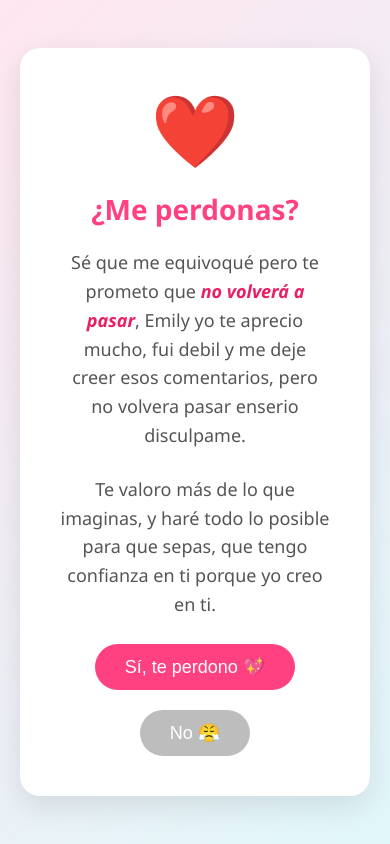
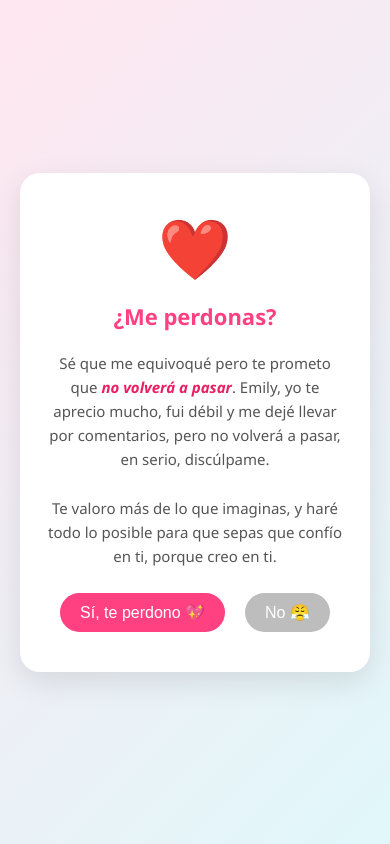
Before and after one commit to Janny-Alvarez/EMILY, a plain HTML site: page index.html in a window 390 px wide. Drawn offline with Linux system fonts and the light colour scheme.

Commit message:
Refactor styles and improve text in index.html
Updated styles and improved text clarity in index.html.

```diff
--- a/index.html
+++ b/index.html
@@ -26,7 +26,8 @@
       background-color: white;
       border-radius: 20px;
       box-shadow: 0 10px 30px rgba(0, 0, 0, 0.1);
-      padding: 40px;
+      padding: 40px 25px;
+      width: 100%;
       max-width: 500px;
       animation: fadeIn 1s ease-out;
     }
@@ -50,13 +51,13 @@
     }
 
     h1 {
-      font-size: 28px;
+      font-size: 26px;
       color: #ff4081;
       margin-bottom: 20px;
     }
 
     p {
-      font-size: 18px;
+      font-size: 17px;
       color: #555;
       line-height: 1.6;
       margin-bottom: 25px;
@@ -77,11 +78,13 @@
 
     .btn {
       padding: 12px 30px;
-      font-size: 18px;
+      font-size: 17px;
       border: none;
       border-radius: 50px;
       cursor: pointer;
       transition: all 0.3s ease;
+      user-select: none;
+      touch-action: none;
     }
 
     .btn-perdon {
@@ -97,11 +100,7 @@
     .btn-no {
       background-color: #bdbdbd;
       color: white;
-    }
-
-    .btn-no:hover {
-      background-color: #9e9e9e;
-      transform: scale(1.05);
+      position: relative;
     }
 
     .btn-no.moving {
@@ -109,21 +108,22 @@
       z-index: 1000;
     }
 
-    /* Estilos para el mensaje de gracias (oculto al inicio) */
+    /* Estilos para el mensaje de gracias */
     #gracias {
       display: none;
       max-width: 600px;
       padding: 30px;
-      font-size: 28px;
+      font-size: 24px;
       line-height: 1.6;
       color: #d81b60;
       background: white;
       border-radius: 20px;
       box-shadow: 0 10px 30px rgba(0,0,0,0.1);
+      text-align: center;
     }
 
     #gracias .abrazo {
-      font-size: 80px;
+      font-size: 70px;
       margin: 20px 0;
       animation: bounce 1s infinite alternate;
     }
@@ -132,6 +132,14 @@
       from { transform: translateY(0); }
       to { transform: translateY(-15px); }
     }
+
+    /* Responsive */
+    @media (max-width: 480px) {
+      h1 { font-size: 22px; }
+      p { font-size: 15px; }
+      .btn { padding: 10px 20px; font-size: 16px; }
+      .heart { font-size: 50px; }
+    }
   </style>
 </head>
 <body>
@@ -139,15 +147,16 @@
   <div class="card" id="pregunta">
     <div class="heart">❤️</div>
     <h1>¿Me perdonas?</h1>
-    <p>Sé que me equivoqué pero te prometo que <span class="promise">no volverá a pasar</span>, Emily yo te aprecio mucho, fui debil y me deje creer esos comentarios, pero no volvera pasar enserio disculpame.</p>
-    <p>Te valoro más de lo que imaginas, y haré todo lo posible para que sepas, que tengo confianza en ti porque yo creo en ti.</p>
+    <p>Sé que me equivoqué pero te prometo que <span class="promise">no volverá a pasar</span>.
+    Emily, yo te aprecio mucho, fui débil y me dejé llevar por comentarios, pero no volverá a pasar, en serio, discúlpame.</p>
+    <p>Te valoro más de lo que imaginas, y haré todo lo posible para que sepas que confío en ti, porque creo en ti.</p>
     <div class="btn-container">
       <button class="btn btn-perdon" onclick="mostrarGracias()">Sí, te perdono 💖</button>
       <button class="btn btn-no" id="noBtn">No 😤</button>
     </div>
   </div>
 
-  <!-- Mensaje de gracias (inicialmente oculto) -->
+  <!-- Mensaje de gracias -->
   <div id="gracias">
     ¡Gracias, corazón! 🤗<br>
     <div class="abrazo">🤗💖</div>
@@ -156,20 +165,26 @@
 
   <script>
     function mostrarGracias() {
-      // Ocultamos la pregunta
       document.getElementById('pregunta').style.display = 'none';
-      // Mostramos el mensaje de gracias
       document.getElementById('gracias').style.display = 'block';
     }
 
     const noBtn = document.getElementById('noBtn');
-    noBtn.addEventListener('mouseover', () => {
-      const x = Math.random() * (window.innerWidth - 150);
-      const y = Math.random() * (window.innerHeight - 60);
+
+    // Mover el botón al pasar el cursor (PC)
+    noBtn.addEventListener('mouseover', moverBoton);
+
+    // Mover el botón al intentar tocarlo (celular)
+    noBtn.addEventListener('touchstart', moverBoton);
+
+    // Función para mover el botón
+    function moverBoton() {
+      const x = Math.random() * (window.innerWidth - noBtn.offsetWidth - 20);
+      const y = Math.random() * (window.innerHeight - noBtn.offsetHeight - 20);
       noBtn.classList.add('moving');
       noBtn.style.left = `${x}px`;
       noBtn.style.top = `${y}px`;
-    });
+    }
 
     noBtn.addEventListener('click', () => {
       alert('¡Por favor! Solo hay una respuesta correcta... 😅');
```
